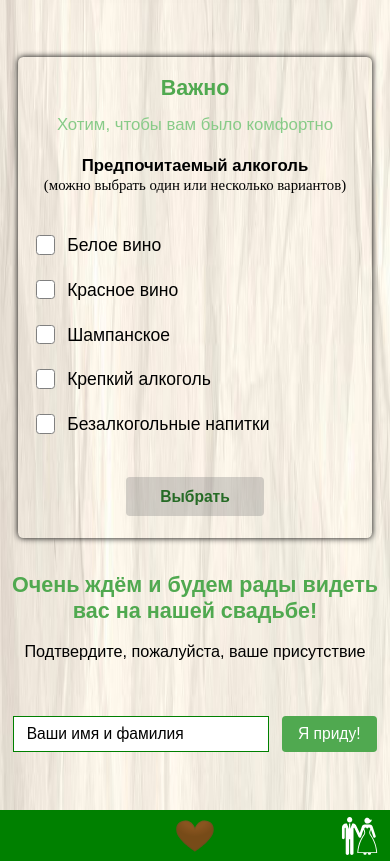
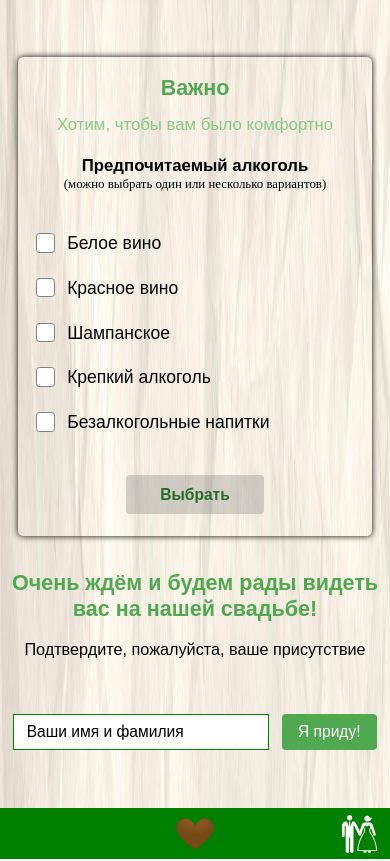
Before and after one commit to AL-553/vladimir-and-alena-wedding, a website built with webpack: page index.html in a window 390 px wide. Shown: the part 2000-2861 px from the top of the page. Built offline with nearby package versions, Linux system fonts and the light colour scheme; files whose address does not match are found by name.

Commit message:
Change font size of hint paragraph at 399 pixels device width

```diff
--- a/src/styles/main_element_adaptive.css
+++ b/src/styles/main_element_adaptive.css
@@ -1166,7 +1166,7 @@
   }
 
   .survey__hint-paragraph {
-    font-size: 3.8vw;
+    font-size: 3.3vw;
     margin: 0 auto 9.7vw auto;
   }
 
```
